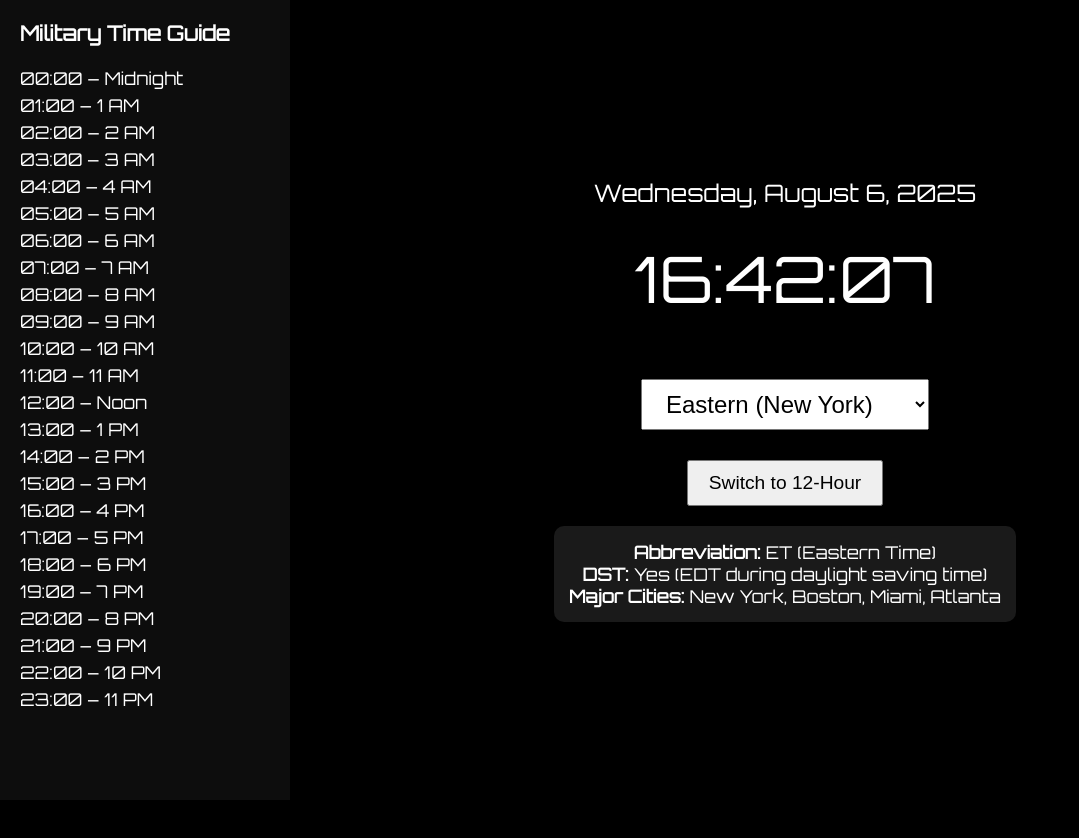
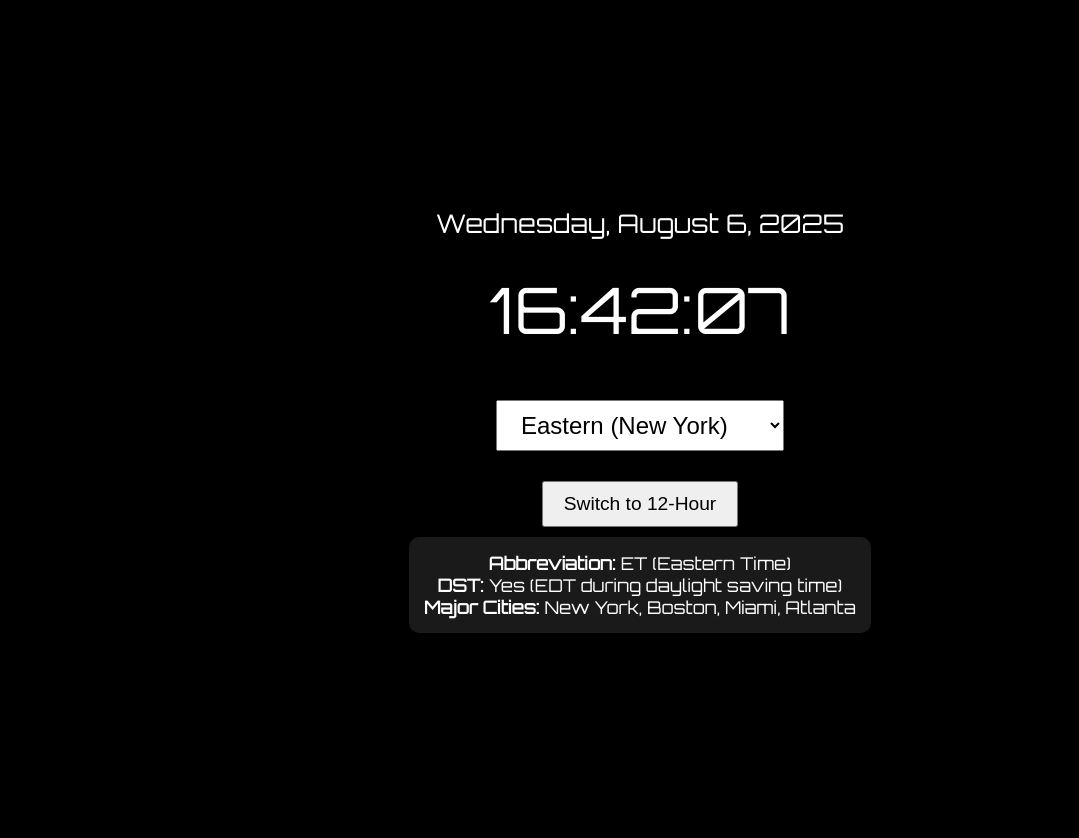
Before and after one commit to robamcdonaldjr/Time-zones, a plain HTML site: page index.html in a window 1280 px wide. Shown: the whole page, without its empty margins (0-1079 px from the left). Before the commit the page ends 800 px from the top, so only its background shows below. Drawn offline with Linux system fonts and the light colour scheme.

Commit message:
Update index.html

```diff
--- a/index.html
+++ b/index.html
@@ -12,29 +12,16 @@
       color: white;
       font-family: 'Orbitron', monospace;
       display: flex;
-      flex-direction: row;
-      min-height: 100vh;
-    }
-
-    .sidebar {
-      width: 250px;
-      padding: 20px;
-      background-color: rgba(255, 255, 255, 0.05);
-      font-size: 1.1em;
-    }
-
-    .content {
-      flex-grow: 1;
-      display: flex;
       flex-direction: column;
       align-items: center;
       justify-content: center;
       text-align: center;
+      min-height: 100vh;
       padding: 20px;
     }
 
     .date {
-      font-size: 1.5em;
+      font-size: 1.6em;
       margin-bottom: 10px;
     }
 
@@ -49,11 +36,11 @@
     select {
       font-size: 1.5em;
       padding: 10px 20px;
-      margin: 10px 0;
+      margin-bottom: 20px;
     }
 
     .toggle-button {
-      margin: 20px;
+      margin: 10px;
       padding: 10px 20px;
       font-size: 1.2em;
       cursor: pointer;
@@ -64,59 +51,12 @@
       padding: 15px;
       border-radius: 10px;
       font-size: 1.1em;
-      text-align: center;
       max-width: 600px;
-    }
-
-    .sidebar h3 {
-      margin-top: 0;
-    }
-
-    .sidebar ul {
-      list-style: none;
-      padding: 0;
-    }
-
-    .sidebar li {
-      margin: 5px 0;
     }
   </style>
 </head>
 <body>
 
-  <!-- MILITARY TIME GUIDE -->
-  <div class="sidebar">
-    <h3>Military Time Guide</h3>
-    <ul>
-      <li>00:00 – Midnight</li>
-      <li>01:00 – 1 AM</li>
-      <li>02:00 – 2 AM</li>
-      <li>03:00 – 3 AM</li>
-      <li>04:00 – 4 AM</li>
-      <li>05:00 – 5 AM</li>
-      <li>06:00 – 6 AM</li>
-      <li>07:00 – 7 AM</li>
-      <li>08:00 – 8 AM</li>
-      <li>09:00 – 9 AM</li>
-      <li>10:00 – 10 AM</li>
-      <li>11:00 – 11 AM</li>
-      <li>12:00 – Noon</li>
-      <li>13:00 – 1 PM</li>
-      <li>14:00 – 2 PM</li>
-      <li>15:00 – 3 PM</li>
-      <li>16:00 – 4 PM</li>
-      <li>17:00 – 5 PM</li>
-      <li>18:00 – 6 PM</li>
-      <li>19:00 – 7 PM</li>
-      <li>20:00 – 8 PM</li>
-      <li>21:00 – 9 PM</li>
-      <li>22:00 – 10 PM</li>
-      <li>23:00 – 11 PM</li>
-    </ul>
-  </div>
-
-  <!-- MAIN CONTENT -->
-  <div class="content">
   <div class="date" id="date"></div>
   <div class="clock" id="clock">--:--:--</div>
 
@@ -132,7 +72,6 @@
   <button class="toggle-button" onclick="toggleFormat()">Switch to 12-Hour</button>
 
   <div class="info-box" id="timezoneInfo"></div>
-  </div>
 
   <script>
     const clock = document.getElementById('clock');
@@ -186,11 +125,15 @@
       };
       clock.textContent = new Intl.DateTimeFormat('en-US', options).format(now);
 
-      // Date display
-      const dateOptions = { weekday: 'long', year: 'numeric', month: 'long', day: 'numeric', timeZone: tz };
+      const dateOptions = {
+        weekday: 'long',
+        year: 'numeric',
+        month: 'long',
+        day: 'numeric',
+        timeZone: tz
+      };
       dateDisplay.textContent = new Intl.DateTimeFormat('en-US', dateOptions).format(now);
 
-      // Timezone info
       const info = timezoneInfo[tz];
       if (info) {
         infoBox.innerHTML = `
@@ -205,7 +148,8 @@
 
     function toggleFormat() {
       use24Hour = !use24Hour;
-      document.querySelector('.toggle-button').textContent = use24Hour ? "Switch to 12-Hour" : "Switch to 24-Hour";
+      document.querySelector('.toggle-button').textContent =
+        use24Hour ? "Switch to 12-Hour" : "Switch to 24-Hour";
       updateClock();
     }
 
```
Lines whose indentation alone changed are shown as unchanged.
